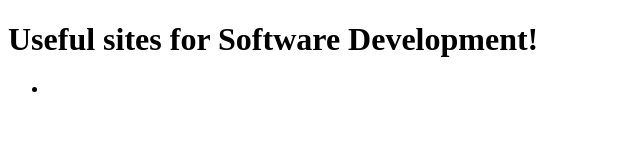
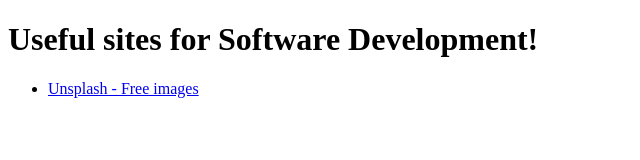
Before and after one commit to mjohnstone182/Coding-Support-Links, a plain HTML site: page index.html in a window 1280 px wide. Shown: the whole page, without its empty margins (0-640 px from the left). Drawn offline with Linux system fonts and the light colour scheme.

Commit message:
first link

```diff
--- a/index.html
+++ b/index.html
@@ -12,7 +12,7 @@
 <div class="imagery">
 <ul>
     <li>
-
+<a href="https://unsplash.com/">Unsplash - Free images</a>
     </li>
 
 </ul>
```
